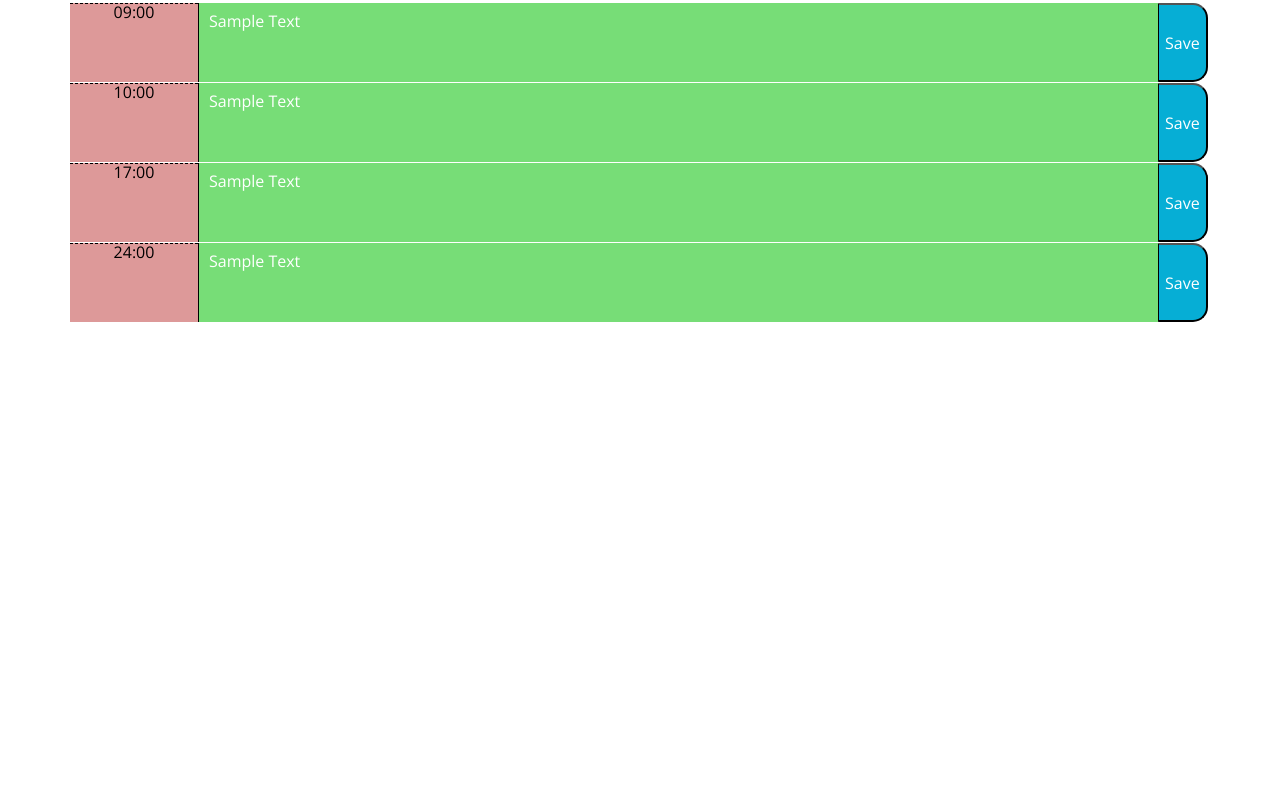
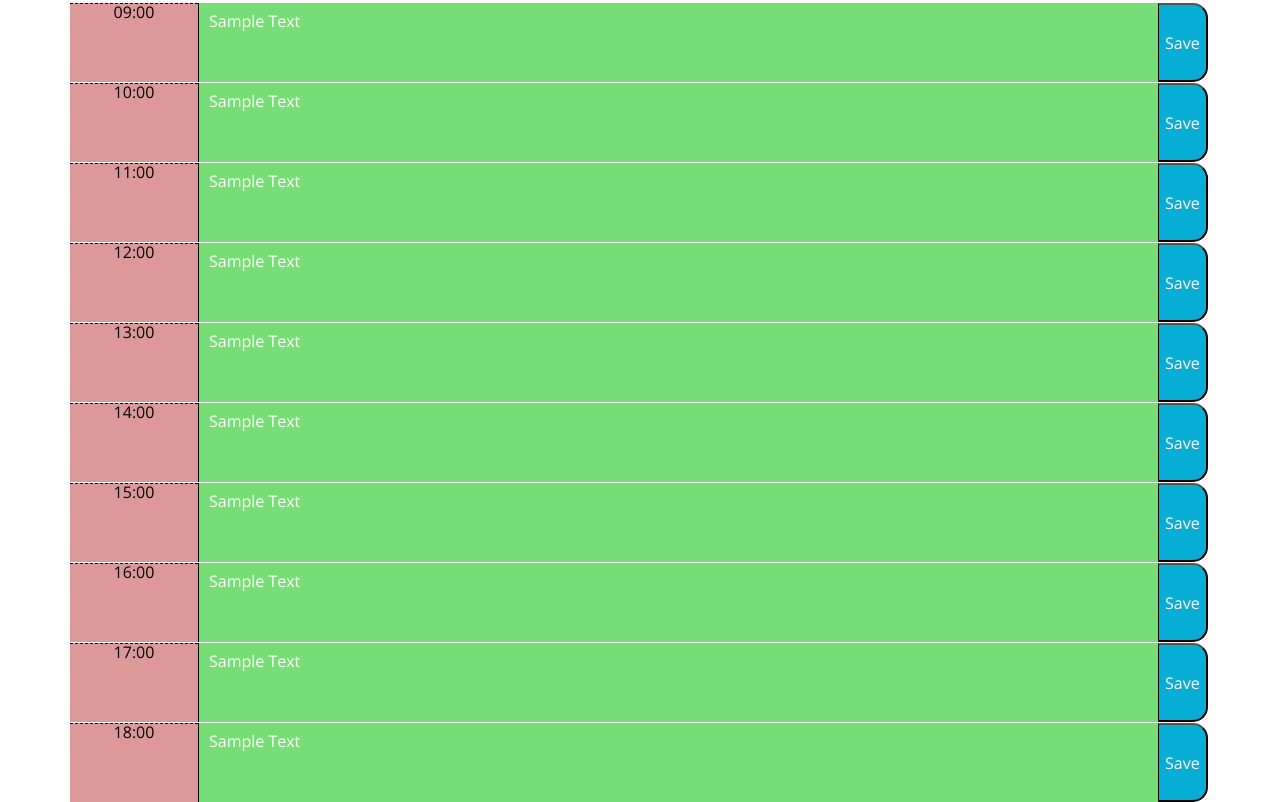
Before and after one commit to MattGaarder/daily-planner, a plain HTML site: page index.html in a window 1280 px wide. Shown: the part 334-1136 px from the top of the page. Before the commit the page ends 800 px from the top, so only its background shows below. Drawn offline with nearby package versions, Linux system fonts and the light colour scheme.

Commit message:
adds all the time blocks

```diff
--- a/index.html
+++ b/index.html
@@ -41,13 +41,43 @@
         <button class="saveBtn">Save</button>
       </div>
       <div class="time-block row">
-        <div class="hour">17:00</div>
-        <textarea id="3" class="block" data-start="17" data-end="18">Sample Text</textarea>
+        <div class="hour">11:00</div>
+        <textarea id="3" class="block" data-start="11" data-end="12">Sample Text</textarea>
         <button class="saveBtn">Save</button>
       </div>
       <div class="time-block row">
-        <div class="hour">24:00</div>
-        <textarea id="4" class="block" data-start="30" data-end="35">Sample Text</textarea>
+        <div class="hour">12:00</div>
+        <textarea id="4" class="block" data-start="12" data-end="13">Sample Text</textarea>
+        <button class="saveBtn">Save</button>
+      </div>
+      <div class="time-block row">
+        <div class="hour">13:00</div>
+        <textarea id="5" class="block" data-start="13" data-end="14">Sample Text</textarea>
+        <button class="saveBtn">Save</button>
+      </div>
+      <div class="time-block row">
+        <div class="hour">14:00</div>
+        <textarea id="6" class="block" data-start="14" data-end="15">Sample Text</textarea>
+        <button class="saveBtn">Save</button>
+      </div>
+      <div class="time-block row">
+        <div class="hour">15:00</div>
+        <textarea id="7" class="block" data-start="15" data-end="16">Sample Text</textarea>
+        <button class="saveBtn">Save</button>
+      </div>
+      <div class="time-block row">
+        <div class="hour">16:00</div>
+        <textarea id="8" class="block" data-start="16" data-end="17">Sample Text</textarea>
+        <button class="saveBtn">Save</button>
+      </div>
+      <div class="time-block row">
+        <div class="hour">17:00</div>
+        <textarea id="9" class="block" data-start="17" data-end="18">Sample Text</textarea>
+        <button class="saveBtn">Save</button>
+      </div>
+      <div class="time-block row">
+        <div class="hour">18:00</div>
+        <textarea id="10" class="block" data-start="18" data-end="19">Sample Text</textarea>
         <button class="saveBtn">Save</button>
       </div>
     </div>
```
